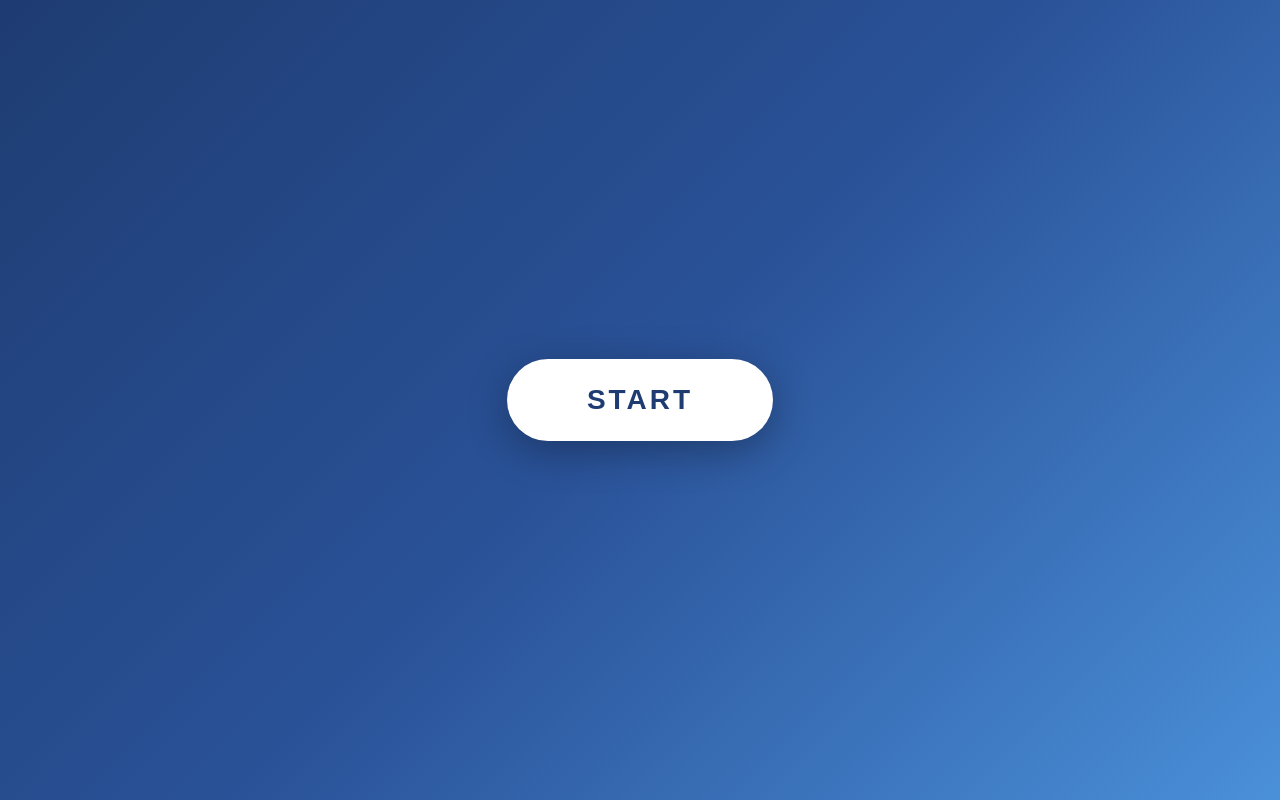
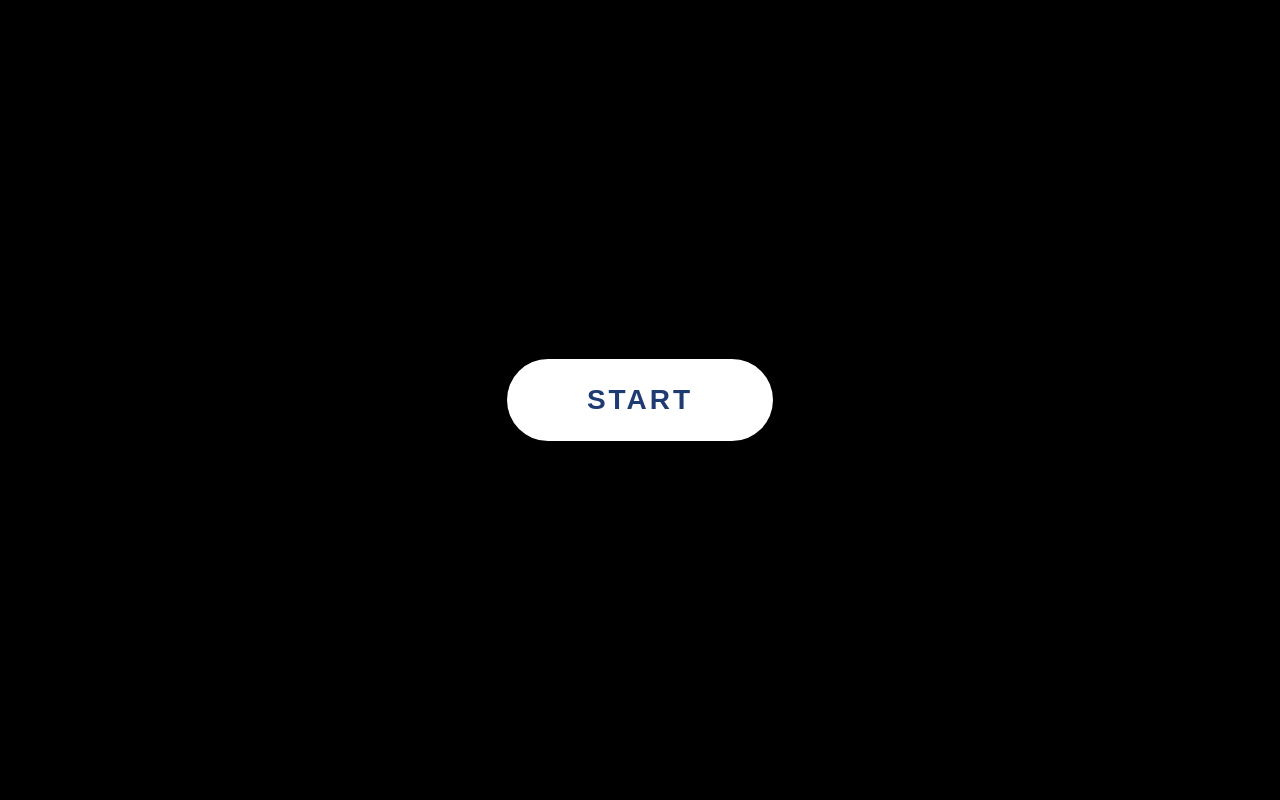
Before and after one commit to GitAIMan/Wilkus_EscapeRoom_Nowe, a website: page public/index.html in a window 1280 px wide. Drawn offline with Linux system fonts and the light colour scheme.

Commit message:
Zmiana tła na czarne

```diff
--- a/public/styles.css
+++ b/public/styles.css
@@ -9,7 +9,7 @@ body {
     display: flex;
     align-items: center;
     justify-content: center;
-    background: linear-gradient(135deg, #1e3c72 0%, #2a5298 50%, #4a90d9 100%);
+    background: #000000;
     font-family: 'Segoe UI', Tahoma, Geneva, Verdana, sans-serif;
     overflow: hidden;
 }
@@ -60,6 +60,7 @@ body {
         transform: scale(0.5);
         opacity: 1;
     }
+
     100% {
         transform: scale(1.5);
         opacity: 0;
@@ -160,9 +161,12 @@ body {
 }
 
 @keyframes blink {
-    0%, 100% {
+
+    0%,
+    100% {
         opacity: 1;
     }
+
     50% {
         opacity: 0.5;
     }
```
